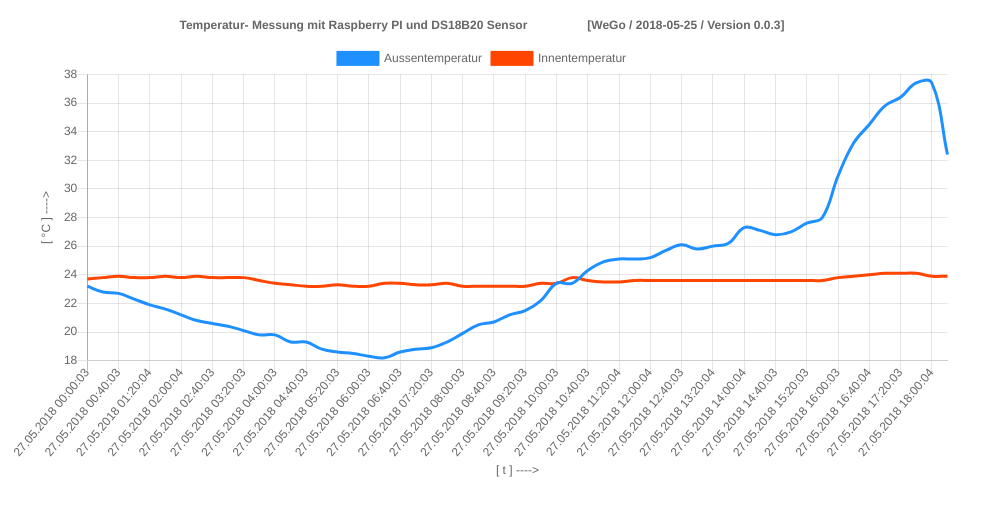
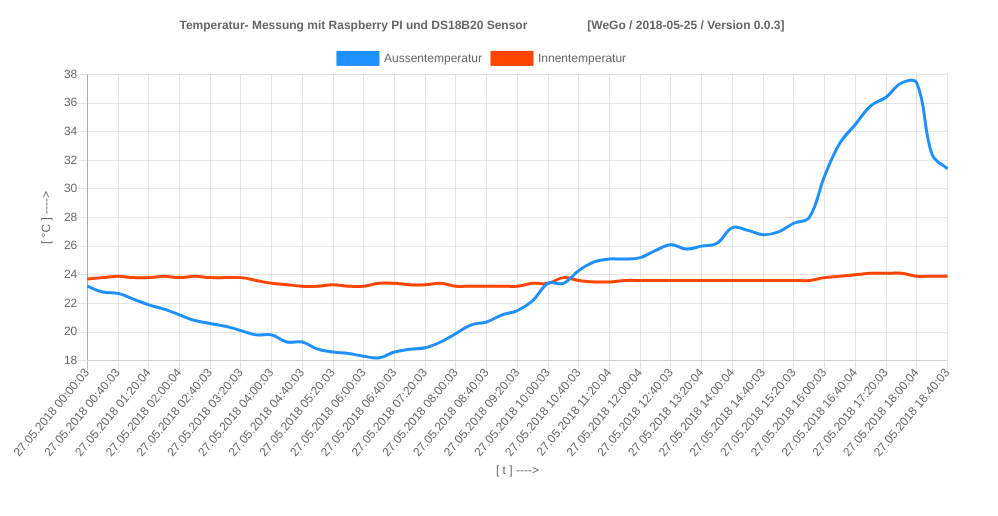
Before and after one commit to WeGo1206/nodeapp01, a website: page TempChart.html in a window 1280 px wide. Shown: the whole page, without its empty margins (0-998 px from the left). Drawn offline with nearby package versions, Linux system fonts and the light colour scheme.

Commit message:
test git

```diff
--- a/TempChart.html
+++ b/TempChart.html
@@ -25,12 +25,12 @@
 		var config = {
 			type: 'line',
 			data: {
-				labels: ["27.05.2018 00:00:03","27.05.2018 00:20:03","27.05.2018 00:40:03","27.05.2018 01:00:03","27.05.2018 01:20:04","27.05.2018 01:40:03","27.05.2018 02:00:04","27.05.2018 02:20:03","27.05.2018 02:40:03","27.05.2018 03:00:03","27.05.2018 03:20:03","27.05.2018 03:40:03","27.05.2018 04:00:03","27.05.2018 04:20:03","27.05.2018 04:40:03","27.05.2018 05:00:03","27.05.2018 05:20:03","27.05.2018 05:40:03","27.05.2018 06:00:03","27.05.2018 06:20:03","27.05.2018 06:40:03","27.05.2018 07:00:03","27.05.2018 07:20:03","27.05.2018 07:40:03","27.05.2018 08:00:03","27.05.2018 08:20:03","27.05.2018 08:40:03","27.05.2018 09:00:03","27.05.2018 09:20:03","27.05.2018 09:40:03","27.05.2018 10:00:03","27.05.2018 10:20:03","27.05.2018 10:40:03","27.05.2018 11:00:03","27.05.2018 11:20:04","27.05.2018 11:40:03","27.05.2018 12:00:04","27.05.2018 12:20:03","27.05.2018 12:40:03","27.05.2018 13:00:03","27.05.2018 13:20:04","27.05.2018 13:40:03","27.05.2018 14:00:04","27.05.2018 14:20:03","27.05.2018 14:40:03","27.05.2018 15:00:03","27.05.2018 15:20:03","27.05.2018 15:40:03","27.05.2018 16:00:03","27.05.2018 16:20:03","27.05.2018 16:40:04","27.05.2018 17:00:03","27.05.2018 17:20:03","27.05.2018 17:40:03","27.05.2018 18:00:04","27.05.2018 18:20:03"],
+				labels: ["27.05.2018 00:00:03","27.05.2018 00:20:03","27.05.2018 00:40:03","27.05.2018 01:00:03","27.05.2018 01:20:04","27.05.2018 01:40:03","27.05.2018 02:00:04","27.05.2018 02:20:03","27.05.2018 02:40:03","27.05.2018 03:00:03","27.05.2018 03:20:03","27.05.2018 03:40:03","27.05.2018 04:00:03","27.05.2018 04:20:03","27.05.2018 04:40:03","27.05.2018 05:00:03","27.05.2018 05:20:03","27.05.2018 05:40:03","27.05.2018 06:00:03","27.05.2018 06:20:03","27.05.2018 06:40:03","27.05.2018 07:00:03","27.05.2018 07:20:03","27.05.2018 07:40:03","27.05.2018 08:00:03","27.05.2018 08:20:03","27.05.2018 08:40:03","27.05.2018 09:00:03","27.05.2018 09:20:03","27.05.2018 09:40:03","27.05.2018 10:00:03","27.05.2018 10:20:03","27.05.2018 10:40:03","27.05.2018 11:00:03","27.05.2018 11:20:04","27.05.2018 11:40:03","27.05.2018 12:00:04","27.05.2018 12:20:03","27.05.2018 12:40:03","27.05.2018 13:00:03","27.05.2018 13:20:04","27.05.2018 13:40:03","27.05.2018 14:00:04","27.05.2018 14:20:03","27.05.2018 14:40:03","27.05.2018 15:00:03","27.05.2018 15:20:03","27.05.2018 15:40:03","27.05.2018 16:00:03","27.05.2018 16:20:03","27.05.2018 16:40:04","27.05.2018 17:00:03","27.05.2018 17:20:03","27.05.2018 17:40:03","27.05.2018 18:00:04","27.05.2018 18:20:03","27.05.2018 18:40:03"],
 				datasets: [{
 					label: 'Aussentemperatur',
 					backgroundColor: window.chartColors.blue,
 					borderColor: window.chartColors.blue,
-					data: [23.2,22.8,22.7,22.3,21.9,21.6,21.2,20.8,20.6,20.4,20.1,19.8,19.8,19.3,19.3,18.8,18.6,18.5,18.3,18.2,18.6,18.8,18.9,19.3,19.9,20.5,20.7,21.2,21.5,22.2,23.4,23.4,24.3,24.9,25.1,25.1,25.2,25.7,26.1,25.8,26.0,26.2,27.3,27.1,26.8,27.0,27.6,28.0,30.9,33.2,34.5,35.8,36.4,37.4,37.4,32.4],
+					data: [23.2,22.8,22.7,22.3,21.9,21.6,21.2,20.8,20.6,20.4,20.1,19.8,19.8,19.3,19.3,18.8,18.6,18.5,18.3,18.2,18.6,18.8,18.9,19.3,19.9,20.5,20.7,21.2,21.5,22.2,23.4,23.4,24.3,24.9,25.1,25.1,25.2,25.7,26.1,25.8,26.0,26.2,27.3,27.1,26.8,27.0,27.6,28.0,30.9,33.2,34.5,35.8,36.4,37.4,37.4,32.4,31.4],
 					fill: false,
 					pointRadius: 0
 				}, {
@@ -38,7 +38,7 @@
 					fill: false,
 					backgroundColor: window.chartColors.red,
 					borderColor: window.chartColors.red,
-					data: [23.7,23.8,23.9,23.8,23.8,23.9,23.8,23.9,23.8,23.8,23.8,23.6,23.4,23.3,23.2,23.2,23.3,23.2,23.2,23.4,23.4,23.3,23.3,23.4,23.2,23.2,23.2,23.2,23.2,23.4,23.4,23.8,23.6,23.5,23.5,23.6,23.6,23.6,23.6,23.6,23.6,23.6,23.6,23.6,23.6,23.6,23.6,23.6,23.8,23.9,24.0,24.1,24.1,24.1,23.9,23.9],
+					data: [23.7,23.8,23.9,23.8,23.8,23.9,23.8,23.9,23.8,23.8,23.8,23.6,23.4,23.3,23.2,23.2,23.3,23.2,23.2,23.4,23.4,23.3,23.3,23.4,23.2,23.2,23.2,23.2,23.2,23.4,23.4,23.8,23.6,23.5,23.5,23.6,23.6,23.6,23.6,23.6,23.6,23.6,23.6,23.6,23.6,23.6,23.6,23.6,23.8,23.9,24.0,24.1,24.1,24.1,23.9,23.9,23.9],
 					pointRadius: 0
 				}]
 			},
```
Also changed, not shown: package.json (added, +25 -0 lines), 1 other file.
